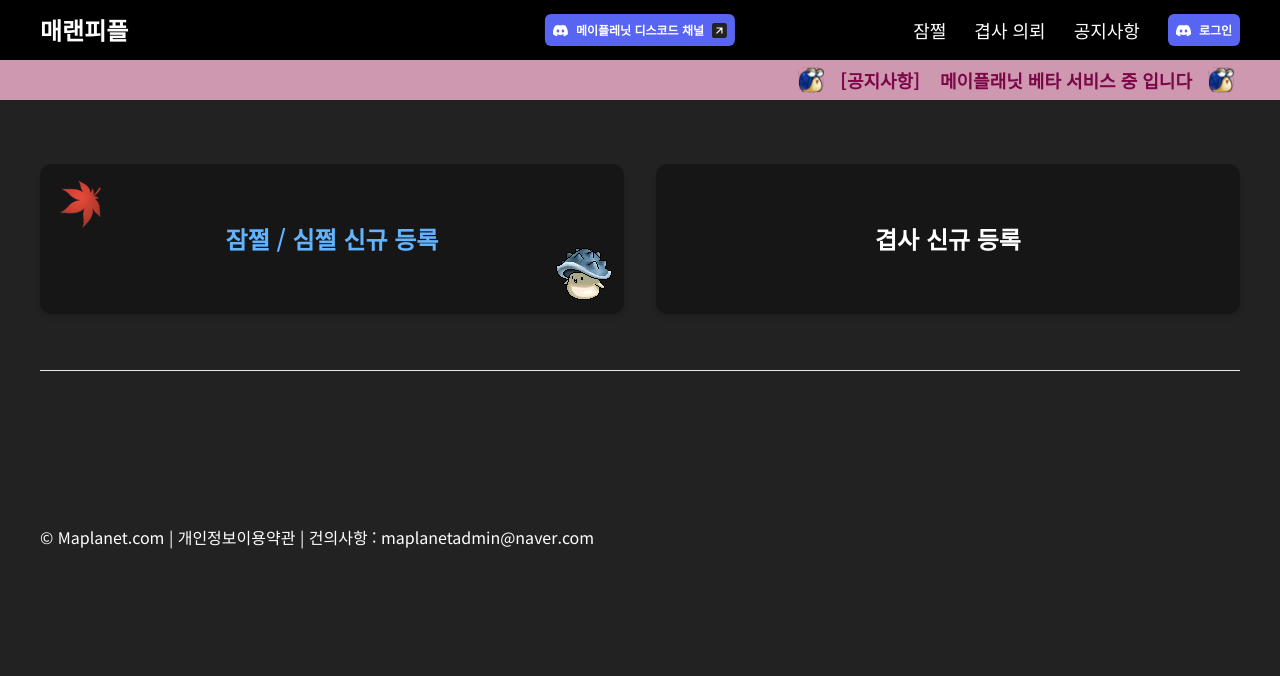
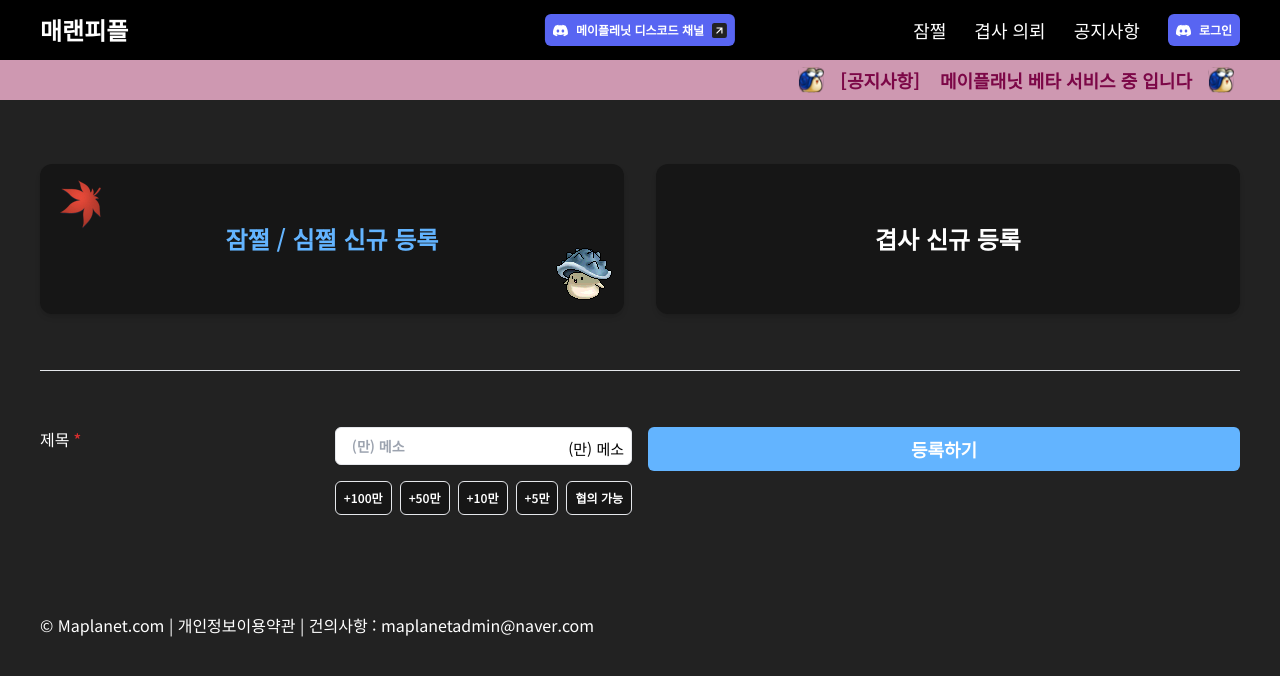
Before and after one commit to osh6006/Maplanet_Front, a Next.js app: page /write in a window 1280 px wide. Shown: the top 676 px of the page. Built offline with nearby package versions, Linux system fonts and the light colour scheme.

Commit message:
Feat : board-meso-input & board-title-input 컴포넌트

```diff
--- /dev/null
+++ b/src/app/(home)/(write)/components/board-meso-input.tsx
@@ -0,0 +1,114 @@
+import clsx from 'clsx';
+import { Control, Controller } from 'react-hook-form';
+
+import Icon from '@/components/ui/icon';
+import Input from '@/components/ui/input';
+import Label from '@/components/ui/label';
+import Button from '@/components/ui/button';
+import FormErrorMessage from '@/components/ui/form-error-message';
+import { IHelperPost } from '@/types';
+
+interface IBoardMesoInputProps {
+  control?: Control<IHelperPost, any, IHelperPost>;
+}
+
+const BoardMesoInput: React.FunctionComponent<IBoardMesoInputProps> = ({ control }) => {
+  return (
+    <Controller
+      name='meso'
+      control={control}
+      rules={{
+        required: '메소는 필수로 입력해야 합니다.',
+        pattern: {
+          value: /^[0-9]*$/,
+          message: '숫자만 입력 가능합니다.'
+        }
+      }}
+      render={({ field: { value, name, onChange }, fieldState: { error, invalid } }) => {
+        const handleReset = () => {
+          onChange('');
+        };
+        return (
+          <div className='flex-col'>
+            <div className='flex justify-between gap-y-2'>
+              <Label name={name} label='제목' required className='flex-1' />
+              <div className='space-y-4'>
+                <Input
+                  name={name}
+                  type='text'
+                  value={value || ''}
+                  invalid={invalid}
+                  onChange={onChange}
+                  placeholder='(만) 메소'
+                  icon={
+                    <div className='flex items-center gap-x-1'>
+                      <span className=' items-center text-[15px] leading-4 text-black'>
+                        (만) 메소
+                      </span>
+                      <button
+                        type='button'
+                        onClick={() => handleReset()}
+                        className={clsx(value ? 'block' : 'hidden')}>
+                        <Icon src='/svgs/x.svg' alt='money' size={15} />
+                      </button>
+                    </div>
+                  }
+                />
+                <div className='my-2 flex gap-x-2'>
+                  <Button
+                    size='xs'
+                    color='gray'
+                    type='button'
+                    onClick={() => {
+                      onChange(Number(value || 0) + 100);
+                    }}>
+                    +100만
+                  </Button>
+                  <Button
+                    size='xs'
+                    color='gray'
+                    type='button'
+                    onClick={() => {
+                      onChange(Number(value || 0) + 50);
+                    }}>
+                    +50만
+                  </Button>
+                  <Button
+                    size='xs'
+                    color='gray'
+                    type='button'
+                    onClick={() => {
+                      onChange(Number(value || 0) + 10);
+                    }}>
+                    +10만
+                  </Button>
+                  <Button
+                    size='xs'
+                    color='gray'
+                    type='button'
+                    onClick={() => {
+                      onChange(Number(value || 0) + 5);
+                    }}>
+                    +5만
+                  </Button>
+                  <Button
+                    size='xs'
+                    color='gray'
+                    type='button'
+                    onClick={() => {
+                      // TODO : state를 통해 disabled
+                    }}>
+                    협의 가능
+                  </Button>
+                </div>
+              </div>
+            </div>
+            {error ? <FormErrorMessage>{error.message}</FormErrorMessage> : null}
+          </div>
+        );
+      }}
+    />
+  );
+};
+
+export default BoardMesoInput;
--- /dev/null
+++ b/src/app/(home)/(write)/components/board-title-input.tsx
@@ -0,0 +1,50 @@
+import FormErrorMessage from '@/components/ui/form-error-message';
+import Input from '@/components/ui/input';
+import { IHelperPost } from '@/types';
+import { Control, Controller } from 'react-hook-form';
+
+interface IBoardTitleInputProps {
+  control?: Control<IHelperPost, any, IHelperPost>;
+}
+
+const BoardTitleInput: React.FunctionComponent<IBoardTitleInputProps> = ({ control }) => {
+  return (
+    <Controller
+      name='title'
+      control={control}
+      rules={{
+        required: '제목은 필수로 입력해야 합니다.',
+        pattern: {
+          value: /^[0-9]*$/,
+          message: '숫자만 입력 가능합니다.'
+        },
+        minLength: {
+          message: '최소 5글자 이상 입력해야 합니다.',
+          value: 5
+        },
+        maxLength: {
+          message: '30글자 이상은 입력이 불가합니다.',
+          value: 30
+        }
+      }}
+      render={({ field: { value, onChange, name }, fieldState: { error, invalid } }) => {
+        return (
+          <div className='space-y-2'>
+            <Input
+              name='title'
+              type='text'
+              value={value || ''}
+              invalid={invalid}
+              onChange={onChange}
+              placeholder='제목을 입력해 주세요'
+              labelRequired
+            />
+            {error ? <FormErrorMessage>{error.message}</FormErrorMessage> : null}
+          </div>
+        );
+      }}
+    />
+  );
+};
+
+export default BoardTitleInput;
--- a/src/app/(home)/(write)/components/helper-board-form.tsx
+++ b/src/app/(home)/(write)/components/helper-board-form.tsx
@@ -1,9 +1,35 @@
 'use client';
+
+import { SubmitHandler, useForm } from 'react-hook-form';
+import { IHelperPost } from '@/types';
+import BoardMesoInput from './board-meso-input';
+import Button from '@/components/ui/button';
 
 interface IHelperBoardFormProps {}
 
 const HelperBoardForm: React.FunctionComponent<IHelperBoardFormProps> = () => {
-  return <form></form>;
+  const { control, handleSubmit, watch } = useForm<IHelperPost>();
+
+  const onSubmit: SubmitHandler<IHelperPost> = (data) => {
+    console.log(data);
+  };
+
+  const jobWatch = watch('main_job') || null;
+
+  return (
+    <form onSubmit={handleSubmit(onSubmit)} className='grid grid-cols-2 gap-x-4'>
+      <div className='flex flex-col gap-y-4'>
+        <BoardMesoInput control={control} />
+      </div>
+      <div className='flex flex-col gap-y-4'>
+        <div className=''>
+          <Button size='wide' color='main'>
+            등록하기
+          </Button>
+        </div>
+      </div>
+    </form>
+  );
 };
 
 export default HelperBoardForm;
--- a/src/app/(home)/(write)/write/page.tsx
+++ b/src/app/(home)/(write)/write/page.tsx
@@ -3,12 +3,14 @@
 import Inner from '@/components/ui/inner';
 import WriteTypeSelector from '../components/write-type-selector';
 import { useState } from 'react';
+import HelperBoardForm from '../components/helper-board-form';
+import HunterBoardForm from '../components/hunter-board-form';
 
 export type TWirteType = 'helperBoard' | 'hunterBoard';
 
 interface IWriteProps {}
 
-const Write: React.FunctionComponent<IWriteProps> = ({}) => {
+const WritePage: React.FunctionComponent<IWriteProps> = ({}) => {
   const [writeType, setWriteType] = useState<TWirteType>('helperBoard');
 
   const handleWriteType = (type: TWirteType) => {
@@ -22,9 +24,11 @@ const Write: React.FunctionComponent<IWriteProps> = ({}) => {
           <WriteTypeSelector writeType={writeType} setWriteType={handleWriteType} />
         </div>
         <hr className='my-14' />
+        {writeType === 'helperBoard' ? <HelperBoardForm /> : null}
+        {writeType === 'hunterBoard' ? <HunterBoardForm /> : null}
       </Inner>
     </main>
   );
 };
 
-export default Write;
+export default WritePage;
--- a/src/app/(home)/testcomp/page.tsx
+++ b/src/app/(home)/testcomp/page.tsx
@@ -30,99 +30,6 @@ const TestCompPage: React.FunctionComponent<any> = ({}) => {
       <PostBanner title='테스트 배너' imgUrl='' />
       <Inner>
         <form onSubmit={handleSubmit(onSubmit)} className='flex flex-col gap-y-2 text-white'>
-          <Controller
-            name='meso'
-            control={control}
-            rules={{
-              required: '메소는 필수로 입력해야 합니다.',
-              pattern: {
-                value: /^[0-9]*$/,
-                message: '숫자만 입력 가능합니다.'
-              }
-            }}
-            render={({ field: { value, name, onChange }, fieldState: { error, invalid } }) => {
-              const handleReset = () => {
-                onChange('');
-              };
-              return (
-                <div className='flex-col'>
-                  <div className='flex items-center justify-between space-y-2'>
-                    <Label name={name} label='제목' required />
-                    <Input
-                      name={name}
-                      type='text'
-                      value={value || ''}
-                      invalid={invalid}
-                      onChange={onChange}
-                      placeholder='(만) 메소'
-                      icon={
-                        <div className='flex items-center gap-x-1'>
-                          <span className=' items-center text-[15px] leading-4 text-black'>
-                            (만) 메소
-                          </span>
-                          <button
-                            type='button'
-                            onClick={() => handleReset()}
-                            className={clsx(value ? 'block' : 'hidden')}>
-                            <Icon src='/svgs/x.svg' alt='money' size={15} />
-                          </button>
-                        </div>
-                      }
-                    />
-                  </div>
-                  <div className='my-2 flex gap-x-2'>
-                    <Button
-                      size='xs'
-                      color='gray'
-                      type='button'
-                      onClick={() => {
-                        onChange(Number(value || 0) + 100);
-                      }}>
-                      +100만
-                    </Button>
-                    <Button
-                      size='xs'
-                      color='gray'
-                      type='button'
-                      onClick={() => {
-                        onChange(Number(value || 0) + 50);
-                      }}>
-                      +50만
-                    </Button>
-                    <Button
-                      size='xs'
-                      color='gray'
-                      type='button'
-                      onClick={() => {
-                        onChange(Number(value || 0) + 10);
-                      }}>
-                      +10만
-                    </Button>
-                    <Button
-                      size='xs'
-                      color='gray'
-                      type='button'
-                      onClick={() => {
-                        onChange(Number(value || 0) + 5);
-                      }}>
-                      +5만
-                    </Button>
-                    <Button
-                      size='xs'
-                      color='gray'
-                      type='button'
-                      onClick={() => {
-                        // TODO : state를 통해 disabled
-                      }}>
-                      협의 가능
-                    </Button>
-                  </div>
-                  {error ? <FormErrorMessage>{error.message}</FormErrorMessage> : null}
-                </div>
-              );
-            }}
-          />
-
           <Controller
             name='title'
             control={control}
--- a/src/components/ui/label.tsx
+++ b/src/components/ui/label.tsx
@@ -1,19 +1,20 @@
 import clsx from 'clsx';
-import * as React from 'react';
 
 interface ILabelProps {
   name: string;
   label: string;
   required: boolean;
+  className?: string;
 }
 
-const Label: React.FunctionComponent<ILabelProps> = ({ required, label, name }) => {
+const Label: React.FunctionComponent<ILabelProps> = ({ required, label, name, className }) => {
   return (
     <>
       <label
         className={clsx(
           ' mb-1 block font-medium',
-          required ? 'after:ml-1 after:text-warning after:content-["*"]' : ''
+          required ? 'after:ml-1 after:text-warning after:content-["*"]' : '',
+          className ? className : ''
         )}
         htmlFor={name}>
         {label}
```
